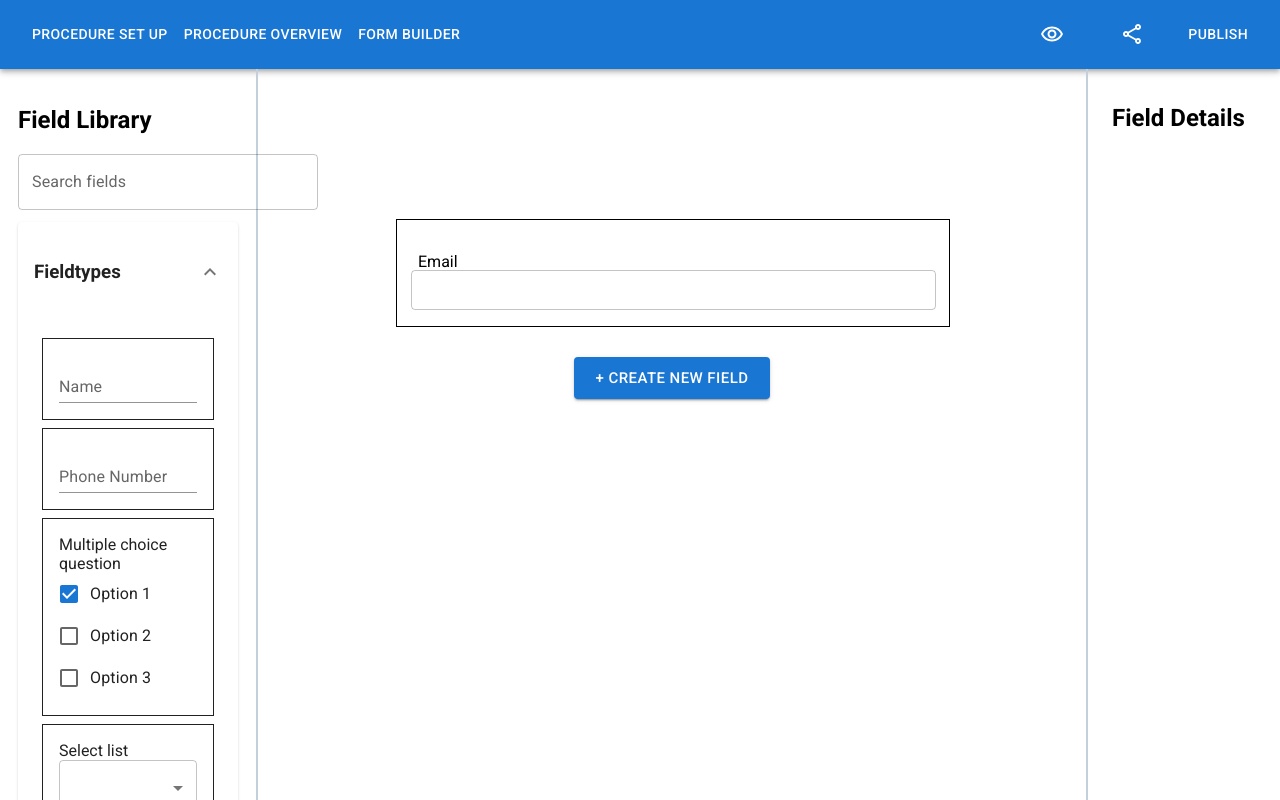
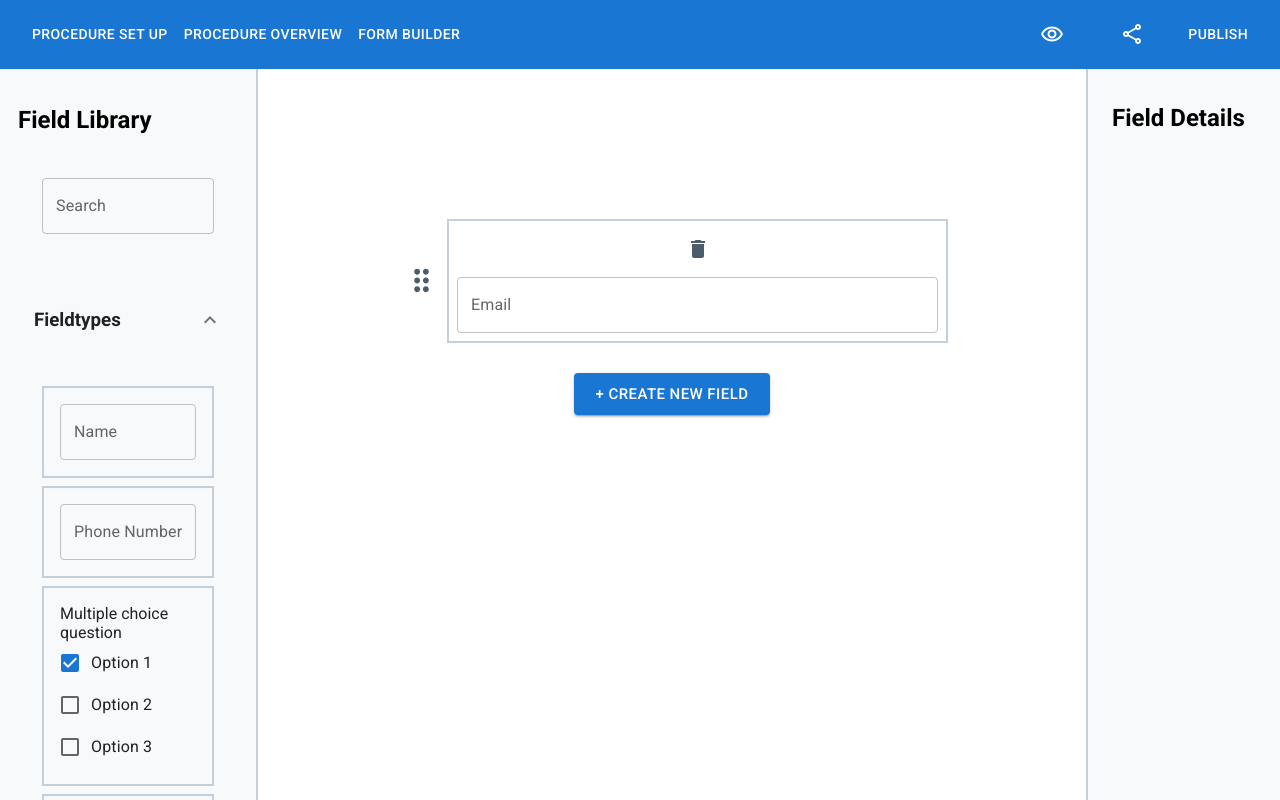
Before and after one commit to osoc22/project-digital-wallet, a React (Create React App) app: page /builder in a window 1280 px wide. Shown: the top 800 px of the page. Built offline with nearby package versions, Linux system fonts and the light colour scheme.

Commit message:
Update component builder layout

```diff
--- a/src/components/BuilderMainContainer.tsx
+++ b/src/components/BuilderMainContainer.tsx
@@ -3,6 +3,8 @@ import Box from "@mui/material/Box";
 import InputBox from "./InputBox";
 import Droppable from "./Droppable";
 import { Draggable } from "react-beautiful-dnd";
+import DragIndicatorIcon from "@mui/icons-material/DragIndicator";
+import { IconButton, Stack } from "@mui/material";
 
 export default function BuilderMainContainer({
   droppableId,
@@ -28,15 +30,39 @@ export default function BuilderMainContainer({
           {canvasQuestions.map((item, index) => (
             <Draggable key={index} draggableId={item.id + index} index={index}>
               {(provided) => (
-                <Box
-                  sx={{ width: "100%", border: 1, marginBottom: "30px", py: 2 }}
+                <Stack
+                  direction="row"
                   onClick={() => setSelectedField(item.name)}
                   ref={provided.innerRef}
                   {...provided.draggableProps}
                   {...provided.dragHandleProps}
+                  sx={{ marginBottom: "30px" }}
                 >
-                  <InputBox label={item.content} />
-                </Box>
+                  <IconButton
+                    sx={{
+                      width: "auto",
+                      height: "auto",
+                      ml: "auto",
+                      ":hover": {
+                        cursor: "grab",
+                        backgroundColor: "transparent",
+                      },
+                    }}
+                    disabled
+                  >
+                    <DragIndicatorIcon htmlColor="#4b5c6b" fontSize="large" />
+                  </IconButton>
+
+                  <Box
+                    sx={{
+                      width: "100%",
+                      border: 2,
+                      borderColor: "#c3cfd9",
+                    }}
+                  >
+                    <InputBox label={item.content} />
+                  </Box>
+                </Stack>
               )}
             </Draggable>
           ))}
--- a/src/components/FieldTemplates.tsx
+++ b/src/components/FieldTemplates.tsx
@@ -8,7 +8,10 @@ import FieldTemplateTextField from "./FieldTemplateTextField";
 export default function SimpleAccordion() {
   return (
     <div>
-      <Accordion defaultExpanded={true}>
+      <Accordion
+        defaultExpanded={true}
+        sx={{ boxShadow: "none", backgroundColor: "#f7f9fa" }}
+      >
         <AccordionSummary
           expandIcon={<ExpandMoreIcon />}
           aria-controls="panel1a-content"
@@ -17,7 +20,7 @@ export default function SimpleAccordion() {
           <h3>Template fields</h3>
         </AccordionSummary>
         <AccordionDetails>
-          <Box sx={{ p: 2, m: 1, border: 0.5 }}>
+          <Box sx={{ p: 2, m: 1, border: 2, borderColor: "#c3cfd9" }}>
             <FieldTemplateTextField />
           </Box>
         </AccordionDetails>
--- a/src/components/FieldTypes.tsx
+++ b/src/components/FieldTypes.tsx
@@ -15,7 +15,10 @@ export default function SimpleAccordion({
 }) {
   return (
     <div>
-      <Accordion defaultExpanded={true}>
+      <Accordion
+        defaultExpanded={true}
+        sx={{ boxShadow: "none", backgroundColor: "#f7f9fa" }}
+      >
         <AccordionSummary
           expandIcon={<ExpandMoreIcon />}
           aria-controls="panel1a-content"
@@ -36,18 +39,18 @@ export default function SimpleAccordion({
                   ref={provided.innerRef}
                   {...provided.draggableProps}
                   {...provided.dragHandleProps}
-                  sx={{ p: 2, m: 1, border: 0.5 }}
+                  sx={{ p: 2, m: 1, border: 2, borderColor: "#c3cfd9" }}
                 >
                   <TextField label={item.content} />
                 </Box>
               )}
             </Draggable>
           ))}
-          <Box sx={{ p: 2, m: 1, border: 0.5 }}>
+          <Box sx={{ p: 2, m: 1, border: 2, borderColor: "#c3cfd9" }}>
             <span>Multiple choice question</span>
             <CheckboxLabel />
           </Box>
-          <Box sx={{ p: 2, m: 1, border: 0.5 }}>
+          <Box sx={{ p: 2, m: 1, border: 2, borderColor: "#c3cfd9" }}>
             <span>Select list</span>
             <FieldTypeSelect />
           </Box>
--- a/src/components/FieldsLibrary.tsx
+++ b/src/components/FieldsLibrary.tsx
@@ -1,8 +1,8 @@
-import SearchInput from "./SearchInput";
 import FieldTypes from "./FieldTypes";
 import FieldTemplates from "./FieldTemplates";
 import Box from "@mui/material/Box";
 import Droppable from "./Droppable";
+import TextField from "./TextField";
 
 export default function FieldsLibrary({
   droppableId,
@@ -16,7 +16,9 @@ export default function FieldsLibrary({
       <section>
         <Box sx={{ p: 0.5, m: 0.5 }}>
           <h2>Field Library</h2>
-          <SearchInput />
+          <Box p={3}>
+            <TextField label="Search" />
+          </Box>
         </Box>
       </section>
       <section>
--- a/src/components/InputBox.tsx
+++ b/src/components/InputBox.tsx
@@ -1,18 +1,14 @@
-import Box from "@mui/material/Box";
+import { IconButton, Stack } from "@mui/material";
 import TextField from "@mui/material/TextField";
+import DeleteIcon from "@mui/icons-material/Delete";
 
 export default function BasicTextFields({ label }: { label: string }) {
   return (
-    <Box
-      component="form"
-      sx={{
-        "& > :not(style)": { pl: 1.8, mx: "auto", width: "95%" },
-      }}
-      noValidate
-      autoComplete="off"
-    >
-      <p style={{ marginBottom: -1 }}>{label}</p>
-      <TextField id="outlined-basic" label="" variant="outlined" size="small" />
-    </Box>
+    <Stack direction="column" spacing={1} m={1}>
+      <IconButton sx={{ width: "auto", ml: "auto" }}>
+        <DeleteIcon htmlColor="#4b5c6b" />
+      </IconButton>
+      <TextField id="outlined-basic" label={label} variant="outlined" />
+    </Stack>
   );
 }
--- a/src/components/SearchInput.tsx
+++ /dev/null
@@ -1,76 +0,0 @@
-import * as React from "react";
-import TextField from "@mui/material/TextField";
-import Autocomplete, { createFilterOptions } from "@mui/material/Autocomplete";
-
-const filter = createFilterOptions<ItemOptionType>();
-
-export default function FreeSoloCreateOption() {
-  const [value, setValue] = React.useState<ItemOptionType | null>(null);
-
-  return (
-    <Autocomplete
-      value={value}
-      onChange={(event, newValue) => {
-        if (typeof newValue === "string") {
-          setValue({
-            title: newValue,
-          });
-        } else if (newValue && newValue.inputValue) {
-          // Create a new value from the user input
-          setValue({
-            title: newValue.inputValue,
-          });
-        } else {
-          setValue(newValue);
-        }
-      }}
-      filterOptions={(options, params) => {
-        const filtered = filter(options, params);
-
-        const { inputValue } = params;
-        // Suggest the creation of a new value
-        const isExisting = options.some(
-          (option) => inputValue === option.title
-        );
-        if (inputValue !== "" && !isExisting) {
-          filtered.push({
-            inputValue,
-            title: `Add "${inputValue}"`,
-          });
-        }
-
-        return filtered;
-      }}
-      selectOnFocus
-      clearOnBlur
-      handleHomeEndKeys
-      id="free-solo-with-text-demo"
-      options={searchableItems}
-      getOptionLabel={(option) => {
-        // Value selected with enter, right from the input
-        if (typeof option === "string") {
-          return option;
-        }
-        // Add "xxx" option created dynamically
-        if (option.inputValue) {
-          return option.inputValue;
-        }
-        // Regular option
-        return option.title;
-      }}
-      renderOption={(props, option) => <li {...props}>{option.title}</li>}
-      sx={{ width: 300 }}
-      freeSolo
-      renderInput={(params) => <TextField {...params} label="Search fields" />}
-    />
-  );
-}
-
-interface ItemOptionType {
-  inputValue?: string;
-  title: string;
-  year?: number;
-}
-
-//list of searchble items
-const searchableItems: readonly ItemOptionType[] = [];
--- a/src/components/TextField.tsx
+++ b/src/components/TextField.tsx
@@ -23,7 +23,7 @@ export default function BasicTextFields({
       <TextField
         id="standard-basic"
         label={contentLabel ?? "Standard"}
-        variant="standard"
+        variant="outlined"
       />
       <InputLabel />
     </Box>
--- a/src/index.css
+++ b/src/index.css
@@ -21,6 +21,7 @@ body {
   display: flex;
   flex-direction: column;
   padding: 10px;
+  background-color: #f7f9fa;
 }
 
 .builder-item {
@@ -32,6 +33,7 @@ body {
 .builder-main {
   border-right: 2px solid #c3cfd9;
   border-left: 2px solid #c3cfd9;
+  background-color: white;
 }
 
 .builder-title-section {
@@ -46,6 +48,10 @@ body {
   align-items: center;
 }
 
+.builder-helper {
+  background-color: #f7f9fa;
+}
+
 .builder-helper-footer {
   display: flex;
   flex-direction: column;
```
Also changed, not shown: src/components/CheckboxLabel.tsx (+8 -6 lines).
